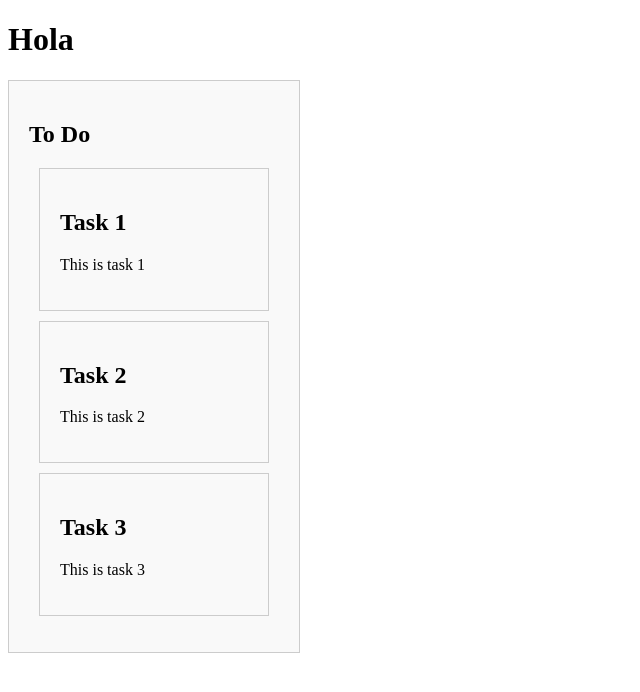
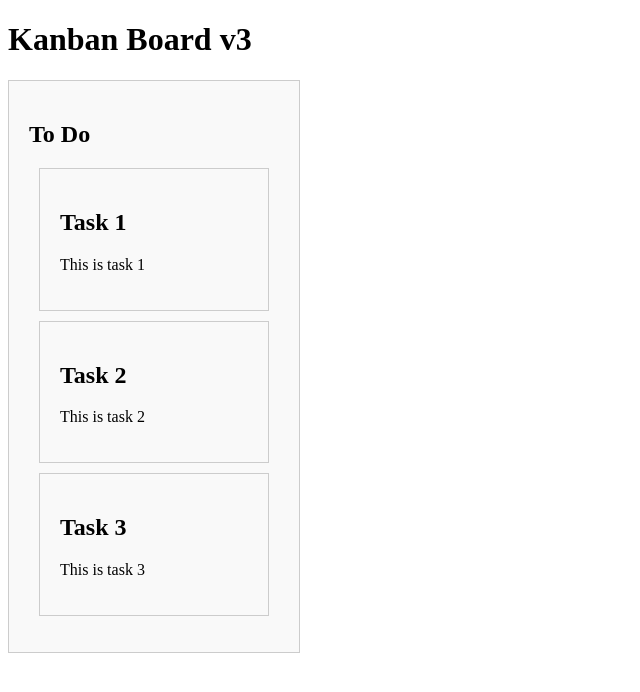
Before and after one commit to NestoJosa/kanban-board-v3, a Vue app: page / in a window 1280 px wide. Shown: the top 692 px of the page, without its empty margins (0-640 px from the left). Built offline with nearby package versions, Linux system fonts and the light colour scheme.

Commit message:
Update App.vue

```diff
--- a/src/App.vue
+++ b/src/App.vue
@@ -1,5 +1,5 @@
 <template>
-  <h1>Hola</h1>
+  <h1>Kanban Board v3</h1>
   <StatusColumn :title="'To Do'" :cardsList="cardsList" />
 </template>
 
```
